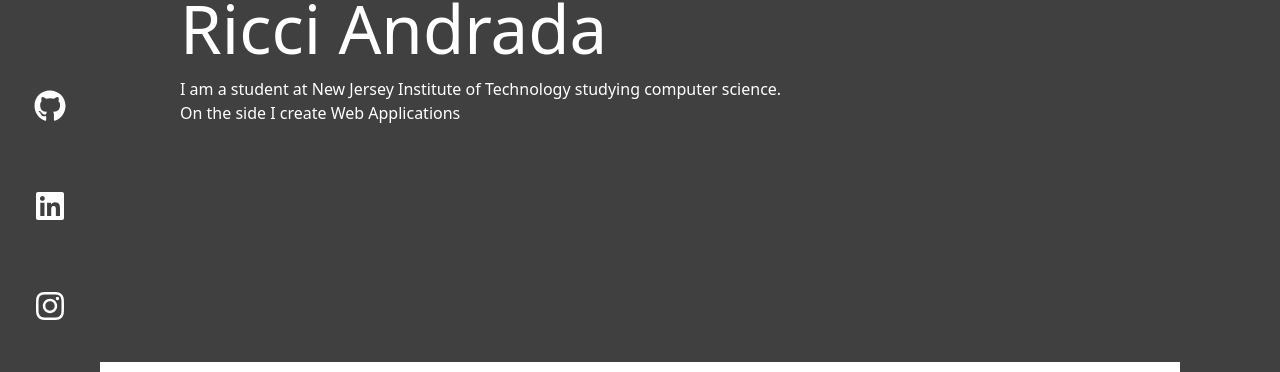
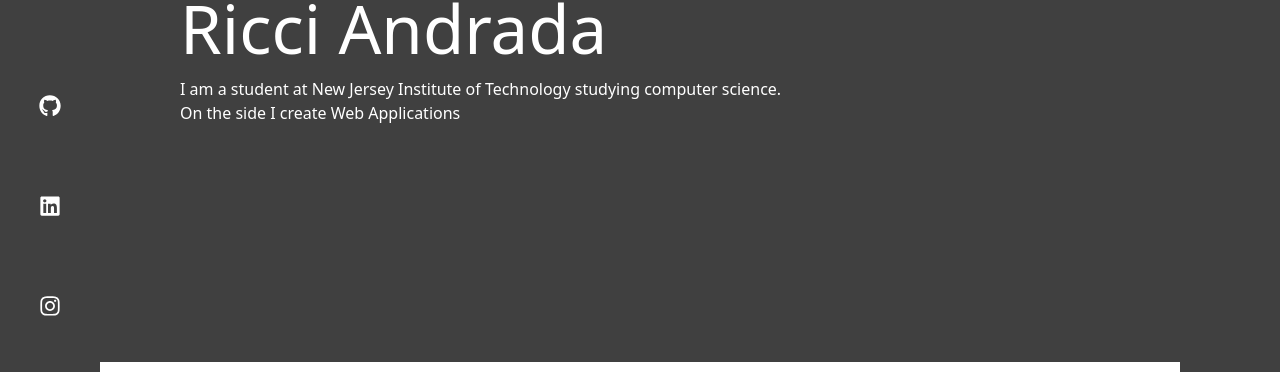
Before and after one commit to RicciDylanAndrada/RicciDAndrada, a Gatsby site: page / in a window 1280 px wide. Shown: the part 198-570 px from the top of the page. Built offline with nearby package versions, Linux system fonts and the light colour scheme; Gatsby itself is replaced by a stand-in of ours.

Commit message:
change icon sizes

```diff
--- a/src/components/Sidebar.jsx
+++ b/src/components/Sidebar.jsx
@@ -27,9 +27,9 @@ const SideBar=()=>{
 
   <div className= "socials">
 
-        <a>    <FontAwesomeIcon  color="white" icon ={faGithub}  inverse size= "2x"/></a>
-    <a><FontAwesomeIcon  color="white" icon ={faLinkedin}  inverse size= "2x"/></a>
-    <a>  <FontAwesomeIcon  color="white" icon ={faInstagram}  inverse   size= "2x"/></a>
+        <a>    <FontAwesomeIcon inverse transform="shrink-5" color="white" icon ={faGithub}   size= "2x"/></a>
+    <a><FontAwesomeIcon  color="white" icon ={faLinkedin} transform="shrink-5"  inverse size= "2x"/></a>
+    <a>  <FontAwesomeIcon  color="white" icon ={faInstagram} transform="shrink-5 " inverse   size= "2x"/></a>
 
 
 
```
